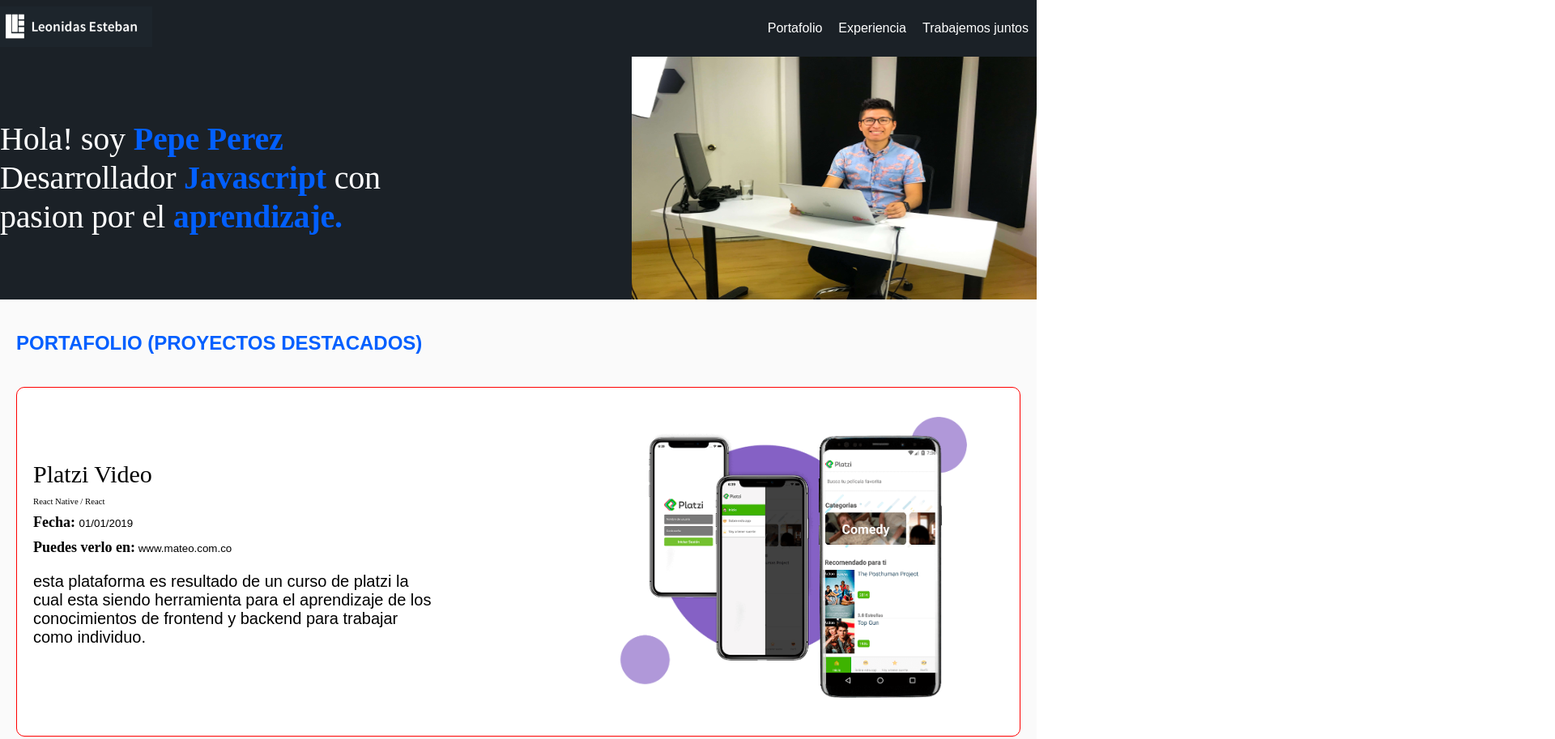
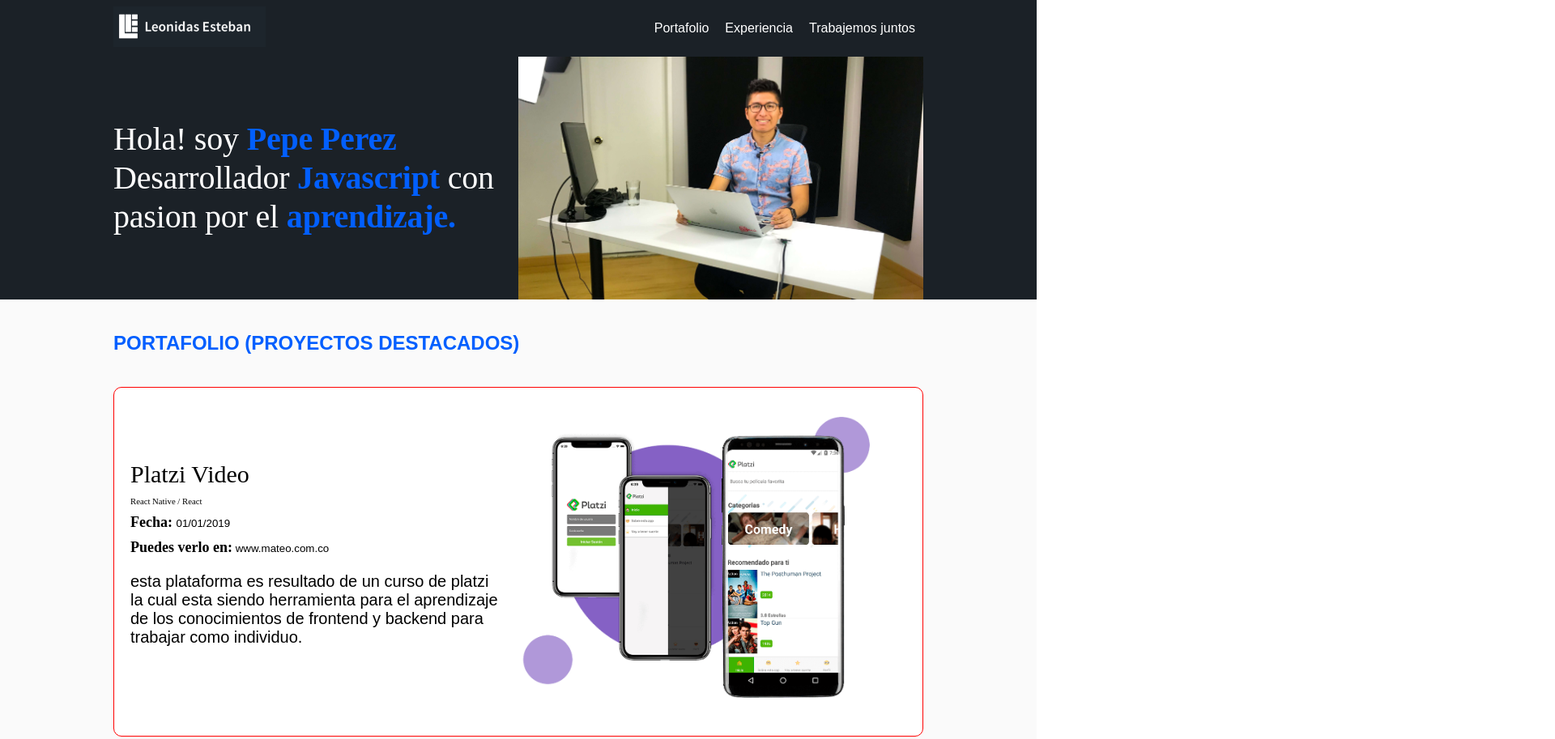
Before and after one commit to teohenao/Desarrollo-Web-Online, a plain HTML site: page desarrollo-web/index.html in a window 1280 px wide. Shown: the top 913 px of the page at 81% size, 1920 px wide, since content can reach past the window. Drawn offline with Linux system fonts and the light colour scheme.

Commit message:
Corrigiendo detalles finales

```diff
--- a/desarrollo-web/css/estilos.css
+++ b/desarrollo-web/css/estilos.css
@@ -66,22 +66,26 @@ h2{
 }
 
 .hero{
-
      /* pasar tamaño alto al elemento */
      height: 300px;
      /* fondo de hero */
-     background-image: url('../images/hero.jpg');
+     /* background-image: url('../images/hero.jpg'); */
      /* color de fondo */
      background-color: #1b2127;
      /* tamaño de la imagen de fondo */
-     background-size: 500px 300px;
+     /* background-size: 500px 300px; */
      /* cuantas veces se repite o como se repite la imagen de fondo */
-     background-repeat: no-repeat;
+     /* background-repeat: no-repeat; */
      /* ubicar la imagen en la parte derecha osea el eje x */
      /* right para que la imagen aparezca desde la derecha */
-     background-position-x: right;
+     /* background-position-x: right;  */
      display:flex;
      align-items: center;
+     justify-content: space-between;
+
+}
+.hero-image{
+     object-fit: cover;
 
 }
 .project{
@@ -249,6 +253,9 @@ figure{
 
 .event-list{
      display: flex;
+
+     /* para que despues de cierta cantidad no siga para la derecha, y baje, se debe heredar en container de la clase padre */
+     flex-wrap: wrap;
 }
 .event{
      margin:10px;
@@ -351,3 +358,15 @@ figure{
 .form-email h3{
      font-family: Arial, Helvetica, sans-serif;
 }
+.container{
+     /* border: 1px solid red; */
+     width: 1000px;
+     /* centrar elemento */
+     margin: 0 auto;
+     /* que esto sea heredado de la clase padre */
+     display: inherit;
+     justify-content: inherit;
+     align-items: inherit;
+     height: inherit;
+     flex-wrap: inherit;
+}
--- a/desarrollo-web/index.html
+++ b/desarrollo-web/index.html
@@ -20,6 +20,7 @@
 <body>
     <!-- estilos directamente en clase, style="" en la etiqueta a modificar, color.black;otro;otro -->
     <header class="header">
+        <div class="container">
             <figure class="logo">
                 <img src="images/logo.png" height="50" alt="">
             </figure>
@@ -32,19 +33,25 @@
                         <a href="#eventos">Experiencia</a>
                     </li>
                     <li>
-                    <a href="#contacto">Trabajemos juntos</a>
+                        <a href="#contact">Trabajemos juntos</a>
                     </li>
                 </ol>
             </nav>
+        </div>
+
     </header>
     <section class="hero">
+        <div class="container">
             <h1>
-            Hola! soy <strong>Pepe Perez</strong> <br> Desarrollador <strong>Javascript</strong> con <br> pasion por el
+                Hola! soy <strong>Pepe Perez</strong> <br> Desarrollador <strong>Javascript</strong> con <br> pasion por
+                el
                 <strong>aprendizaje.</strong>
             </h1>
-        <!-- <img src="images/hero.jpg" alt="imagen principal del sitio" width="500" height="300"> -->
+            <img class="hero-image" src="images/hero.jpg" alt="imagen principal del sitio" width="500" height="300">
+        </div>
     </section>
     <section id="portafolio" class="portfolio">
+        <div class="container">
             <h2>Portafolio (Proyectos Destacados)</h2>
             <article class="project">
                 <div class="project-details">
@@ -59,21 +66,26 @@
                     </p>
                 </div>
                 <figure class="project-imageContainer">
-                <img class="project-image" src="images/platzi-video-react-native.png" alt="proyecto del curso de react"
-                    width="500">
+                    <img class="project-image" src="images/platzi-video-react-native.png"
+                        alt="proyecto del curso de react" width="500">
                 </figure>
             </article>
+        </div>
     </section>
+    <div class="container">
         <h2 class="event-list-title">Mas sobre mi experiencia</h2>
+    </div>
+
     <section id="eventos" class="event-list">
-
+        <div class="container">
             <article class="event">
                 <figure class="event-imageContainer">
                     <img class="event-image" src="images/platzi-conf.jpg" alt="" width="500" />
                 </figure>
                 <div class="event-detail">
                     <h3 class="event-title">PlatziConf Colombia 2019</h3>
-                <p class="event-description">El evento mas grande sobre la gente que quiere  esto es un texto de pruebaaprender mas sobre internet.
+                    <p class="event-description">El evento mas grande sobre la gente que quiere esto es un texto de
+                        pruebaaprender mas sobre internet.
                     </p>
                     <a class="event-url" href="">Ver platica</a>
                 </div>
@@ -84,7 +96,8 @@
                 </figure>
                 <div class="event-detail">
                     <h3 class="event-title">PlatziConf Colombia 2019</h3>
-                <p class="event-description">El evento mas grande sobre la gente que quiere aprender mas sobre internet.
+                    <p class="event-description">El evento mas grande sobre la gente que quiere aprender mas sobre
+                        internet.
                     </p>
                     <a class="event-url" href="">Ver platica</a>
                 </div>
@@ -95,7 +108,8 @@
                 </figure>
                 <div class="event-detail">
                     <h3 class="event-title">PlatziConf Colombia 2019</h3>
-                <p class="event-description">El evento mas grande sobre la gente que quiere aprender mas sobre internet.
+                    <p class="event-description">El evento mas grande sobre la gente que quiere aprender mas sobre
+                        internet.
                     </p>
                     <a class="event-url" href="">Ver platica</a>
                 </div>
@@ -106,13 +120,18 @@
                 </figure>
                 <div class="event-detail">
                     <h3 class="event-title">PlatziConf Colombia 2019</h3>
-                <p class="event-description">El evento mas grande sobre la gente que quiere aprender mas sobre internet.
+                    <p class="event-description">El evento mas grande sobre la gente que quiere aprender mas sobre
+                        internet.
                     </p>
                     <a class="event-url" href="">Ver platica</a>
                 </div>
             </article>
+        </div>
+
+
     </section>
     <section id="contact" class="contact">
+        <div class="container">
             <form class="form-email" action="/suscripcion/">
                 <h3>¿Creamos algo juntos?</h3>
                 <!-- si el for del label se relaciona con el id del input, al darle click en el label se enfoca el input correspondiente -->
@@ -127,14 +146,20 @@
                     <a href="3" class="social-link github"></a>
                 </div>
             </div>
+        </div>
+
     </section>
     <footer class="footer">
+        <div class="container">
             <div>
                 <p>Cuso de desarrollo web online 2019 <img src="images/platzi.png" width="80" alt="platzi"></p>
             </div>
             <div>
                 diseñado by Mateo Henao Rodriguez <a href="https://twitter.com/teohenaopc"></a>
             </div>
+
+        </div>
+
     </footer>
 </body>
 
```
Lines whose indentation alone changed are shown as unchanged.
